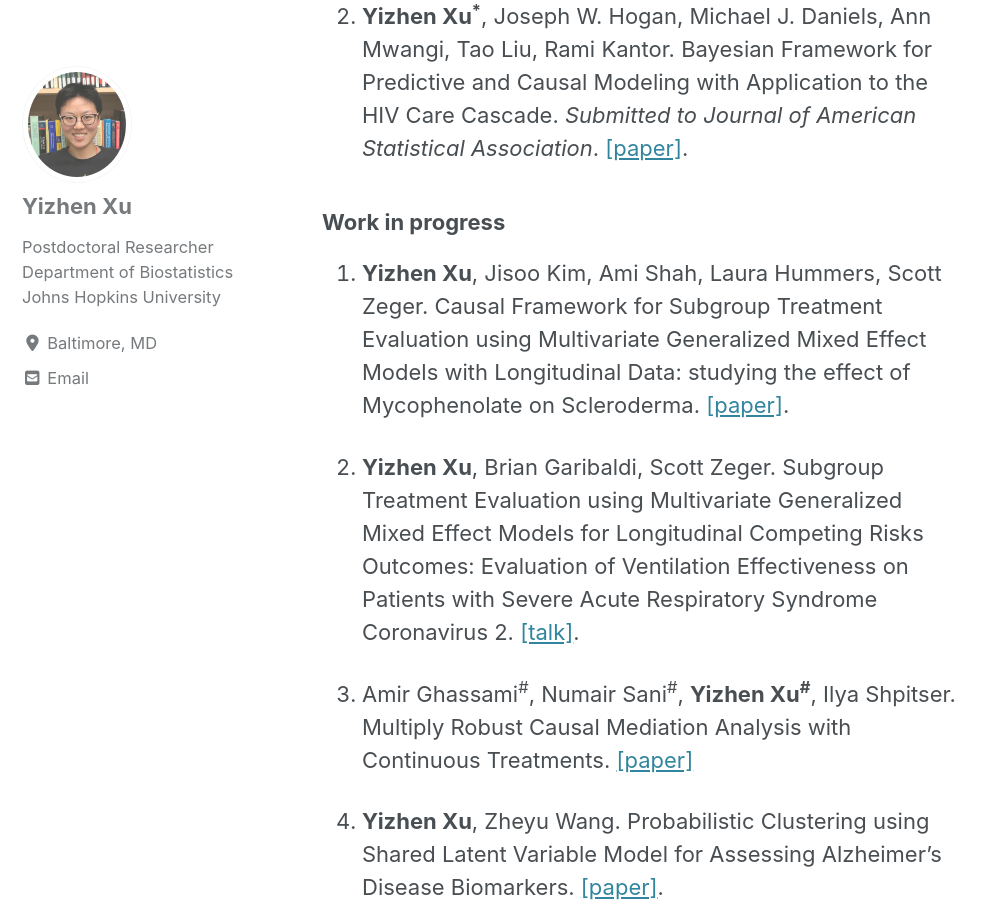
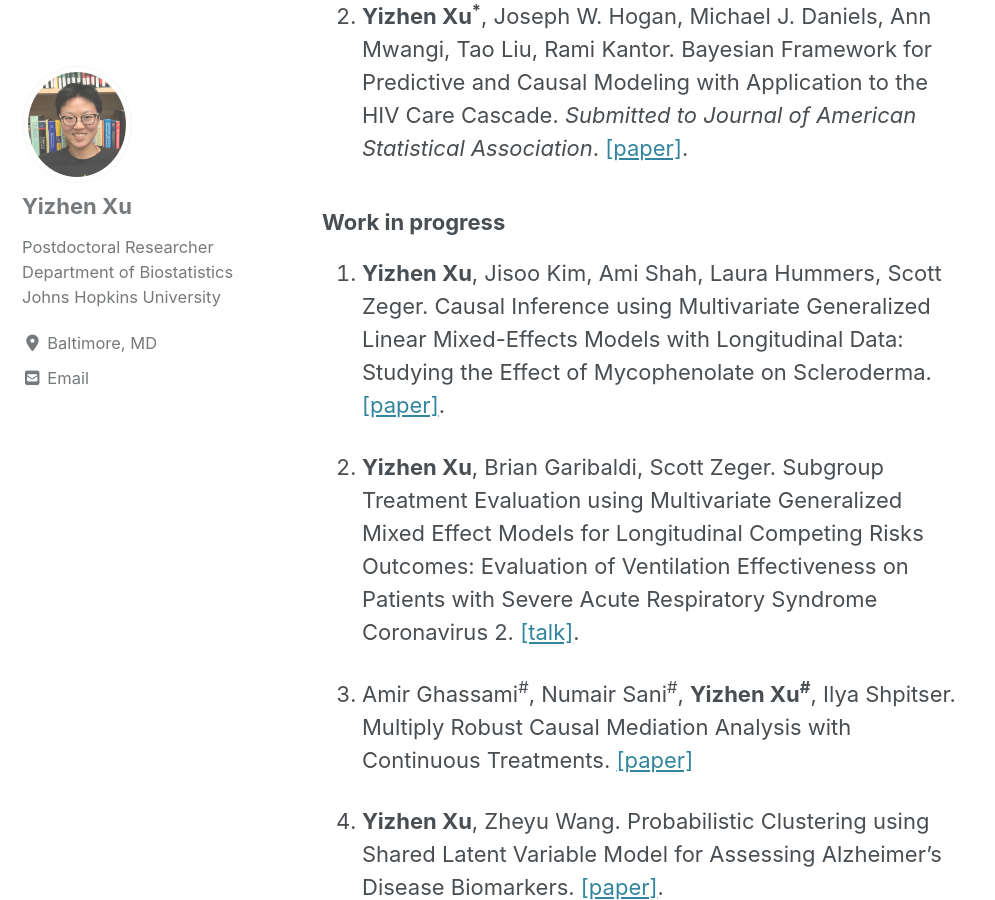
Before and after one commit to yizhenxu/yizhenxu.github.io, a Jekyll site: the page built from _pages/publication.md, in a window 1280 px wide and 900 px high, scrolled down 805 px. Shown: the whole window, without its empty margins (0-995 px from the left). Built offline with Jekyll 4.4.1, drawn with Linux system fonts in a browser that asks for light colours; cached includes are drawn as plain includes; nearby versions of some CDN libraries.

Commit message:
change paper title

```diff
--- a/_pages/publication.md
+++ b/_pages/publication.md
@@ -20,7 +20,8 @@ author_profile: true
 
 ### Work in progress
 
-1. **Yizhen Xu**, Jisoo Kim, Ami Shah, Laura Hummers, Scott Zeger. Causal Framework for Subgroup Treatment Evaluation using Multivariate Generalized Mixed Effect Models with Longitudinal Data: studying the effect of Mycophenolate on Scleroderma. <a href="/assets/pdffiles/Scleroderma.pdf">[paper]</a>.
+1. **Yizhen Xu**, Jisoo Kim, Ami Shah, Laura Hummers, Scott Zeger. Causal Inference using Multivariate Generalized Linear
+Mixed-Effects Models with Longitudinal Data: Studying the Effect of Mycophenolate on Scleroderma. <a href="/assets/pdffiles/Scleroderma.pdf">[paper]</a>.
 
 2. **Yizhen Xu**, Brian Garibaldi, Scott Zeger. Subgroup Treatment Evaluation using Multivariate Generalized Mixed Effect Models for Longitudinal Competing Risks Outcomes: Evaluation of Ventilation Effectiveness on Patients with Severe Acute Respiratory Syndrome Coronavirus 2. <a href="/assets/Talk_slides/YX_JSM_2021.pdf">[talk]</a>.
 
```
